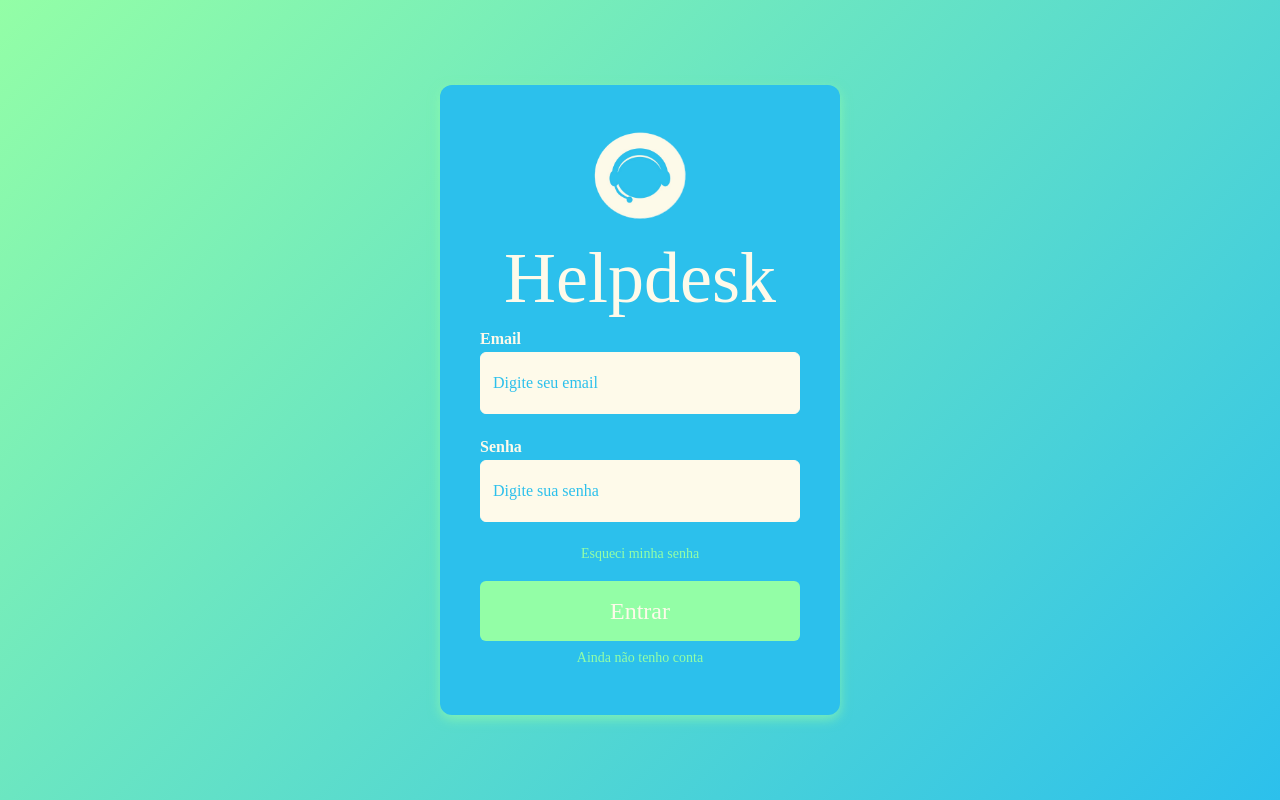
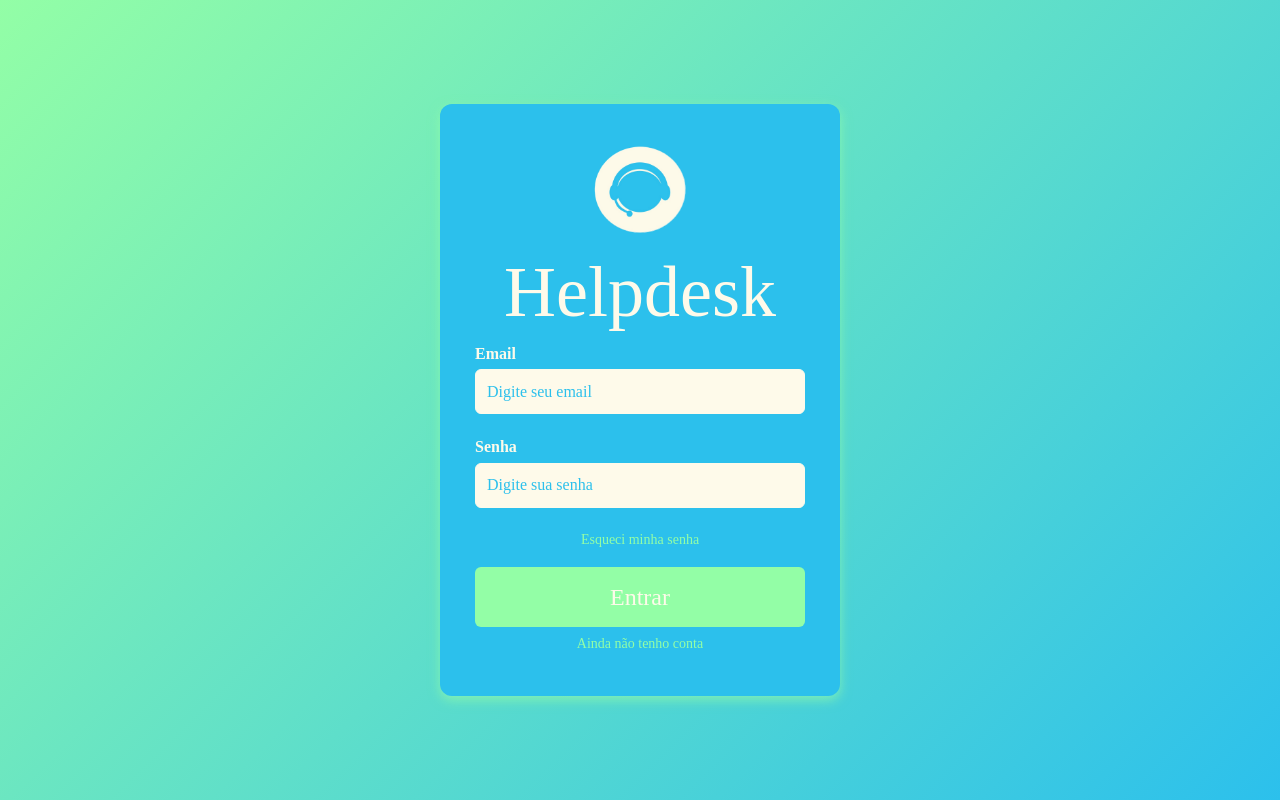
Before and after one commit to ErickConn/case-web-chamadosTI, a React (Vite) app in the folder frontend/case-web-chamadosTI/: page / in a window 1280 px wide. Built offline with nearby package versions, Linux system fonts and the light colour scheme.

Commit message:
refactor(auth): unificar CSS em auth.module.css e trocar select de cargo/setor por input

```diff
--- /dev/null
+++ b/frontend/case-web-chamadosTI/src/pages/auth.module.css
@@ -0,0 +1,158 @@
+.bodyContainer {
+    margin: 0;
+    background: linear-gradient(135deg, #93FEA6, #2CC0EC);
+    min-height: 100vh;
+    display: flex;
+    justify-content: center;
+    align-items: center;
+}
+
+/* Caixa genérica para login, cadastro e reset */
+.authBox {
+    background: #2CC0EC;
+    border-radius: 12px;
+    padding: 35px;
+    box-shadow: 0 4px 12px #93fea7ad;
+    text-align: center;
+    position: relative;
+}
+
+/* Específicos de cada página */
+.loginBox { width: 400px; }
+.registerBox { width: 450px; margin: 20px 0; }
+.resetBox { max-width: 450px; width: 100%; }
+/*
+.loginBox {
+    background: #2CC0EC;
+    border-radius: 12px;
+    padding: 35px;
+    width: 400px;
+    box-shadow: 0 4px 12px #93fea7ad;
+    text-align: center;
+}
+
+.registerBox {
+    background: #2CC0EC;
+    margin: 20px 0;
+    border-radius: 12px;
+    padding: 35px;
+    width: 450px;
+    box-shadow: 0 4px 12px  #93fea7ad;
+    text-align: center;
+    position: relative;
+}
+
+.resetBox {
+    background: #2CC0EC;
+    border-radius: 12px;
+    padding: 35px;
+    width: 100%;
+    max-width: 450px;
+    box-shadow: 0 4px 12px #93fea7ad;
+    text-align: center;
+    position: relative;
+}
+*/
+.backLink {
+    position: absolute;
+    top: 20px;
+    left: 18px;
+    background: transparent;
+    border: none;
+    font-size: 24px;
+    color: #93FEA6;
+    cursor: pointer;
+    text-decoration: none;
+}
+
+.backLink:hover {
+    color: #93fea7ad;
+    transform: scale(1.2);
+    transition: ease-in-out 0.2s;
+}
+
+.logo img {
+    width: 100px;
+}
+.logo h2 {
+    margin: 10px 0;
+    color: #FEFAEA;
+}
+
+form label {
+    display: block;
+    text-align: left;
+    margin: 10px 0 5px;
+    font-weight: bold;
+    color: #FEFAEA;
+    font-size: 16px;
+}
+
+form input, form select {
+    width: 100%;
+    height: 45px;
+    padding: 11px;
+    border: 1px solid #FEFAEA;
+    background-color: #FEFAEA;
+    border-radius: 6px;
+    margin-bottom: 15px;
+    color: #2CC0EC;
+    font-size: 16px;
+    box-sizing: border-box;
+}
+
+form select option {
+    background-color: #FEFAEA;
+    color: #2CC0EC;
+    font-size: 16px;
+}
+
+input::placeholder {
+  color: #2CC0EC;
+}
+
+select::placeholder {
+  color: #2CC0EC;
+}
+
+.forgot, .register {
+    display: block;
+    margin: 10px 0;
+    font-size: 14px;
+    color: #93FEA6;
+    text-decoration: none;
+    transition: ease-in-out 0.2s;
+}
+.forgot:hover, .register:hover, .forgot:focus, .register:focus {
+    text-decoration: underline;
+    outline: none;
+}
+
+.btn {
+    width: 100%;
+    padding: 12px;
+    background: #93FEA6;
+    border: none;
+    border-radius: 6px;
+    color: #FEFAEA;
+    font-size: clamp(18px, 4vw, 24px);
+    cursor: pointer;
+    margin-top: 10px;
+}
+.btn:hover {
+    background: #93fea7ad;
+    transition: ease-in-out 0.2s;
+    color: black;
+}
+
+/* Responsividade */
+@media screen and (max-width: 720px) {
+    .loginBox, .registerBox, .resetBox {
+        width: 90%;
+        padding: 20px;
+    }
+    .logo img {
+        width: 80px;
+    }
+
+}
--- a/frontend/case-web-chamadosTI/src/pages/cadastro.jsx
+++ b/frontend/case-web-chamadosTI/src/pages/cadastro.jsx
@@ -1,4 +1,4 @@
-import styles from './cadastro.module.css'
+import styles from './auth.module.css'
 import { useNavigate } from 'react-router-dom'
 
 
@@ -23,7 +23,7 @@ export default function Cadastro() {
 
   return (
     <div className={styles.bodyContainer}>
-      <div className={styles.registerBox}>
+      <div className={`${styles.authBox} ${styles.registerBox}`}>
         <a href="/login" className={styles.backLink}>
           ←
         </a>
@@ -42,16 +42,7 @@ export default function Cadastro() {
           <input type="text" id="senha" name="senha" placeholder="Digite sua senha" required />
 
           <label htmlFor="cargo">Cargo/Setor</label>
-          <select id="cargo" name="cargo" required>
-            <option value="">Selecione...</option>
-            <option value="suporte">Suporte</option>
-            <option value="administrativo">Administrativo</option>
-            <option value="gerencia">Gerência</option>
-            <option value="financeiro">Financeiro</option>
-            <option value="rh">RH</option>
-            <option value="ti">TI</option>
-            <option value="outros">Outros</option>
-          </select>
+          <input type="text" id="cargo" name="cargo" placeholder="Digite seu cargo/setor (Ex: Desenvolvedor, Financeiro)" required />
 
           <label htmlFor="perfil">Tipo de Perfil</label>
           <select id="perfil" name="perfil" required>
--- a/frontend/case-web-chamadosTI/src/pages/cadastro.module.css
+++ /dev/null
@@ -1,103 +0,0 @@
-.bodyContainer {
-    background: linear-gradient(135deg, #93FEA6, #2CC0EC);
-    min-height: 100vh;
-    display: flex;
-    justify-content: center;
-    align-items: center;
-}
-
-.registerBox {
-    background: #2CC0EC;
-    margin: 20px 0;
-    border-radius: 12px;
-    padding: 40px;
-    width: 450px;
-    box-shadow: 0 4px 12px  #93fea7ad;
-    text-align: center;
-    position: relative;
-}
-
-.logo img {
-    width: 100px;
-}
-.logo h2 {
-    margin: 10px 0;
-    color: #FEFAEA;
-}
-
-form label {
-    display: block;
-    text-align: left;
-    margin: 10px 0 5px;
-    font-weight: bold;
-    color: #FEFAEA;
-    font-size: 16px;
-}
-
-form input, form select {
-    width: 100%;
-    padding: 10px;
-    border: 1px solid #FEFAEA;
-    background-color: #FEFAEA;
-    border-radius: 6px;
-    margin-bottom: 15px;
-    color: #2CC0EC;
-    font-size: 16px;
-    box-sizing: border-box;
-}
-
-form select option {
-    background-color: #FEFAEA;
-    color: #2CC0EC;
-    font-size: 16px;
-}
-
-
-
-
-.btn {
-    width: 100%;
-    padding: 12px;
-    background: #93FEA6;
-    border: none;
-    border-radius: 6px;
-    color: #FEFAEA;
-    font-size: 24px;
-    cursor: pointer;
-    margin-top: 10px;
-}
-.btn:hover {
-    background: #93fea7ad;
-    color: black;
-    transition: ease-in-out 0.2s;
-}
-
-.backLink {
-    position: absolute;
-    top: 20px;
-    left: 18px;
-    background: transparent;
-    border: none;
-    font-size: 24px;
-    color: #93FEA6;
-    cursor: pointer;
-    text-decoration: none;
-}
-
-.backLink:hover {
-    color: #93fea7ad;
-    transform: scale(1.2);
-    transition: ease-in-out 0.2s;
-}
-
-
-/* Responsividade */
-@media screen and (max-width: 720px) {
-    .registerBox {
-      width: 90%;
-      padding: 20px;
-    }
-    .logo img {
-      width: 80px;
-    }
-}
--- a/frontend/case-web-chamadosTI/src/pages/esqueci-senha.jsx
+++ b/frontend/case-web-chamadosTI/src/pages/esqueci-senha.jsx
@@ -1,4 +1,4 @@
-import styles from './esqueci_senha.module.css'
+import styles from './auth.module.css'
 import { useNavigate } from 'react-router-dom'
 
 export default function EsqueciSenha() {
@@ -19,7 +19,7 @@ export default function EsqueciSenha() {
 
   return (
     <div className={styles.bodyContainer}>
-      <div className={styles.resetBox}>
+      <div className={`${styles.authBox} ${styles.resetBox}`}>
         <a href="/login" className={styles.backLink}>
             ←
         </a>
--- a/frontend/case-web-chamadosTI/src/pages/esqueci_senha.module.css
+++ /dev/null
@@ -1,93 +0,0 @@
-.bodyContainer {
-    background: linear-gradient(135deg, #93FEA6, #2CC0EC);
-    min-height: 100vh;
-    display: flex;
-    justify-content: center;
-    align-items: center;
-}
-
-.resetBox {
-    position: relative;
-    background: #2CC0EC;
-    border-radius: 12px;
-    padding: 30px;
-    width: 100%;
-    max-width: 400px;
-    box-shadow: 0 4px 12px #93fea7ad;
-    text-align: center;
-}
-
-.backLink {
-    position: absolute;
-    top: 20px;
-    left: 18px;
-    background: transparent;
-    border: none;
-    font-size: 24px;
-    color: #93FEA6;
-    cursor: pointer;
-    text-decoration: none;
-}
-
-.backLink:hover {
-    color: #93fea7ad;
-    transform: scale(1.2);
-    transition: ease-in-out 0.2s;
-}
-
-.logo img {
-    width: 100px;
-}
-.logo h2 {
-    margin: 10px 0;
-    color: #FEFAEA;
-}
-
-form label {
-    display: block;
-    text-align: left;
-    margin: 10px 0 5px;
-    font-weight: bold;
-    color: #FEFAEA;
-    font-size: 16px;
-}
-
-form input {
-    width: 100%;
-    padding: 12px;
-    border: 1px solid #FEFAEA;
-    background-color: #FEFAEA;
-    border-radius: 6px;
-    margin-bottom: 15px;
-    color: #2CC0EC;
-    font-size: 16px;
-    box-sizing: border-box;
-}
-
-.btn {
-    width: 100%;
-    padding: 12px;
-    background: #93FEA6;
-    border: none;
-    border-radius: 6px;
-    color: #FEFAEA;
-    font-size: 24px;
-    cursor: pointer;
-    margin-top: 10px;
-}
-.btn:hover {
-    background: #93fea7ad;
-    transition: ease-in-out 0.2s;
-    color: black;
-}
-
-/* Responsividade */
-@media screen and (max-width: 720px) {
-    .resetBox {
-        max-width: 90%;
-        padding: 20px;
-    }
-    .logo img {
-        width: 80px;
-    }
-}
--- a/frontend/case-web-chamadosTI/src/pages/login.jsx
+++ b/frontend/case-web-chamadosTI/src/pages/login.jsx
@@ -1,4 +1,4 @@
-import styles from './login.module.css'
+import styles from './auth.module.css'
 import { useNavigate } from 'react-router-dom'
 
 export default function Login() {
@@ -20,7 +20,7 @@ export default function Login() {
 
     return (
         <div className={styles.bodyContainer}>
-            <div className={styles.loginBox}>
+            <div className={`${styles.authBox} ${styles.loginBox}`}>
                 <div className={styles.logo}>
                     <img src='/logo.png' alt="Helpdesk Logo"></img>
                     <h2>Helpdesk</h2>
--- a/frontend/case-web-chamadosTI/src/pages/login.module.css
+++ /dev/null
@@ -1,90 +0,0 @@
-.bodyContainer {
-    margin: 0;
-    background: linear-gradient(135deg, #93FEA6, #2CC0EC);
-    min-height: 100vh;
-    display: flex;
-    justify-content: center;
-    align-items: center;
-}
-
-
-.loginBox {
-    background: #2CC0EC;
-    border-radius: 12px;
-    padding: 40px;
-    width: 400px;
-    box-shadow: 0 4px 12px #93fea7ad;
-    text-align: center;
-}
-
-
-.logo img {
-    width: 100px;
-}
-.logo h2 {
-    margin: 10px 0;
-    color: #FEFAEA;
-}
-
-
-form label {
-    display: block;
-    text-align: left;
-    margin: 10px 0 5px;
-    font-weight: bold;
-    color: #FEFAEA;
-    font-size: 16px;
-}
-
-form input {
-    width: 100%;
-    padding: 10px;
-    border: 1px solid #FEFAEA;
-    background-color: #FEFAEA;
-    border-radius: 6px;
-    margin-bottom: 15px;
-    color: #2CC0EC;
-}
-
-input::placeholder {
-  color: #2CC0EC;
-}
-
-.forgot, .register {
-    display: block;
-    margin: 10px 0;
-    font-size: 14px;
-    color: #93FEA6;
-    text-decoration: none;
-}
-.forgot:hover, .register:hover {
-    text-decoration: underline;
-}
-
-.btn {
-    width: 100%;
-    padding: 12px;
-    background: #93FEA6;
-    border: none;
-    border-radius: 6px;
-    color: #FEFAEA;
-    font-size: 24px;
-    cursor: pointer;
-    margin-top: 10px;
-}
-.btn:hover {
-    background: #93fea7ad;
-    transition: ease-in-out 0.2s;
-    color: black;
-}
-
-/* Responsividade */
-@media screen and (max-width: 720px) {
-    .loginBox {
-        width: 90%;
-        padding: 20px;
-    }
-    .logo img {
-        width: 80px;
-    }
-}
```
